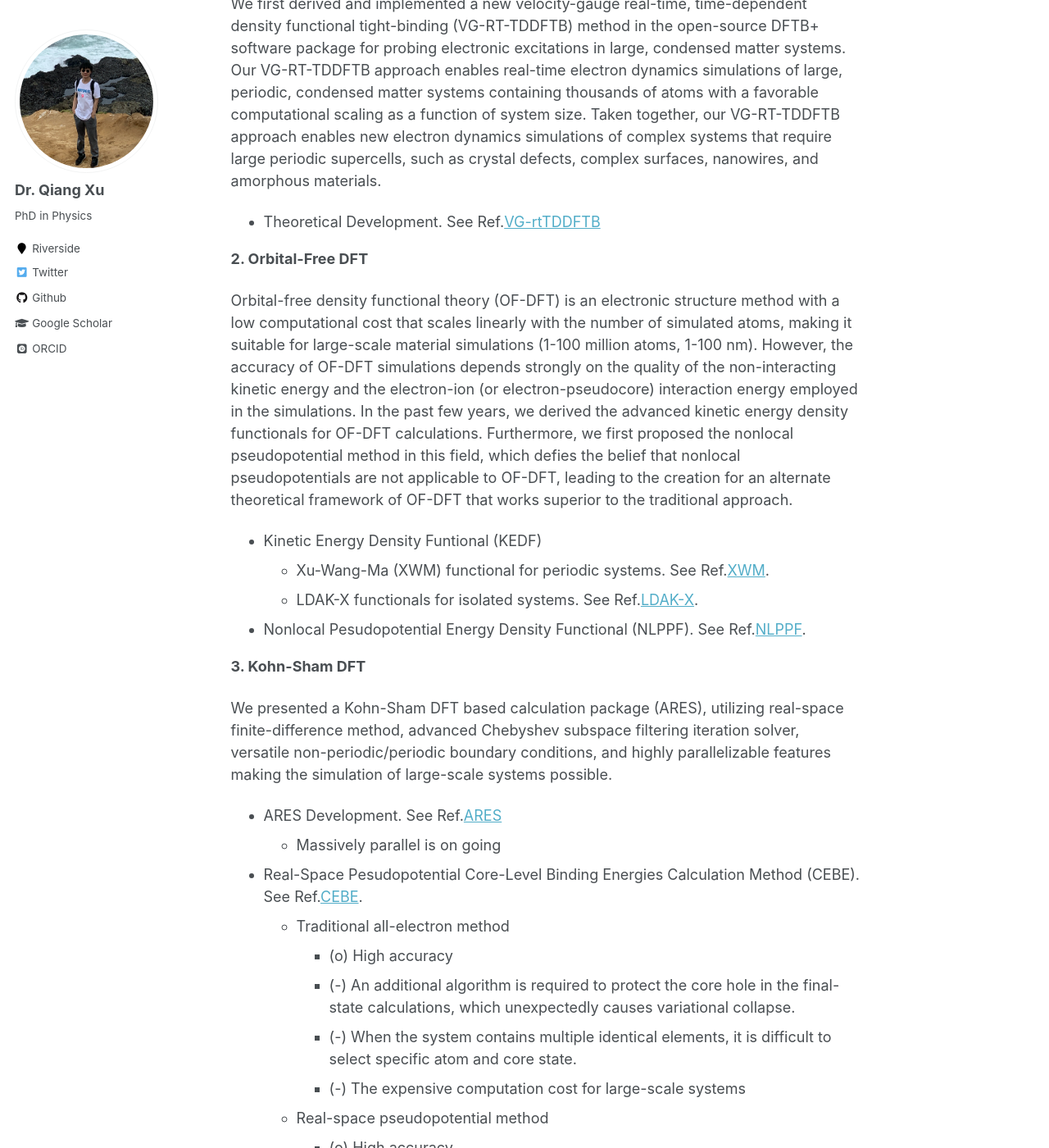
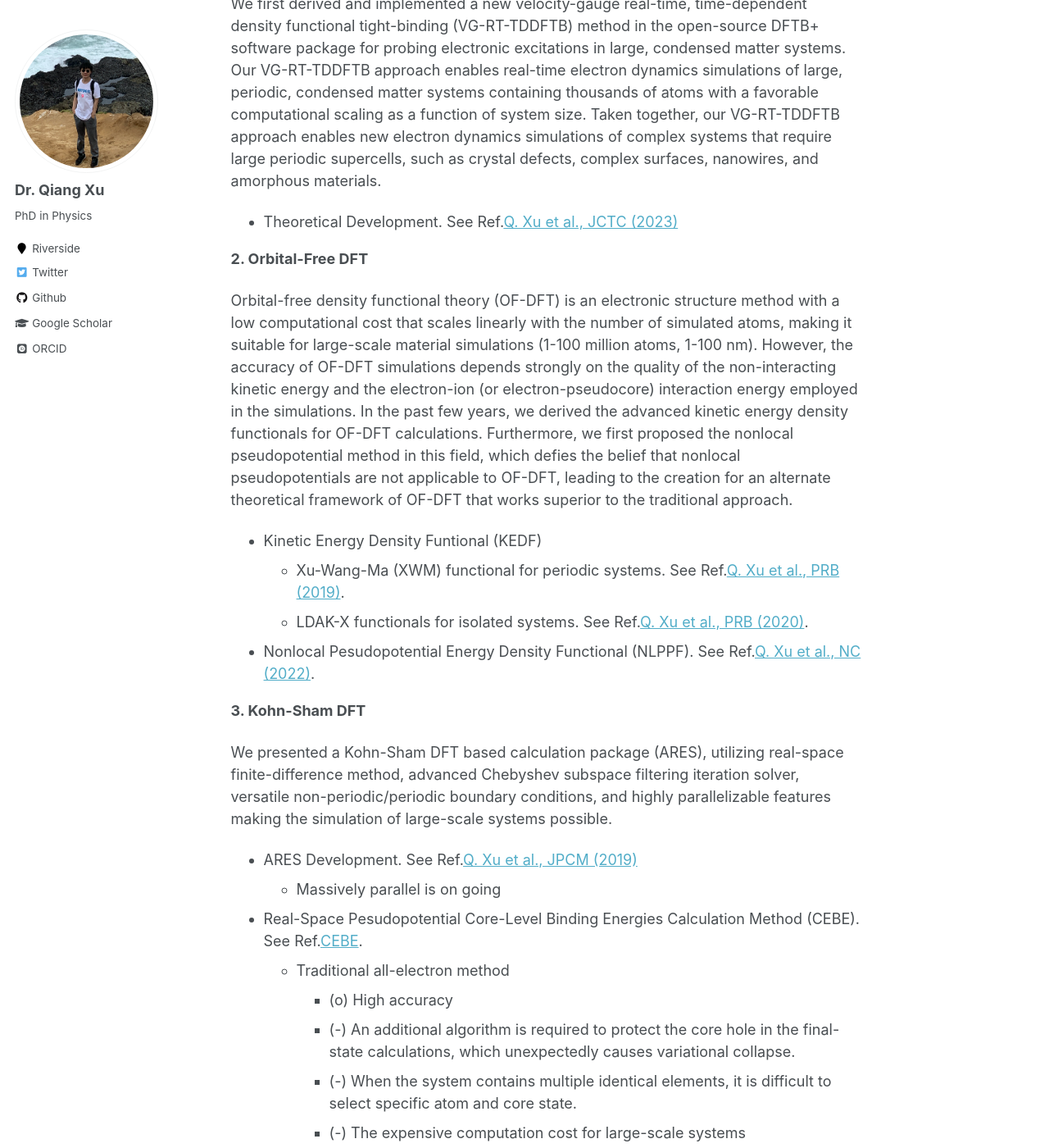
Before and after one commit to xqjlu/xqjlu.github.io, a Jekyll site: the page built from _pages/research.md, in a window 1280 px wide and 1400 px high, scrolled down 324 px. Shown: the whole window at 82% size. Built offline with Jekyll 4.4.1, drawn with Linux system fonts in a browser that asks for light colours; some web fonts are replaced.

Commit message:
research with Pub name

```diff
--- a/_pages/research.md
+++ b/_pages/research.md
@@ -12,20 +12,20 @@ In short, I am committed to developing fast and accurate computational theories
 **1. Velocity-Gauge Real-Time DFTB**
 
 We first derived and implemented a new velocity-gauge real-time, time-dependent density functional tight-binding (VG-RT-TDDFTB) method in the open-source DFTB+ software package for probing electronic excitations in large, condensed matter systems. Our VG-RT-TDDFTB approach enables real-time electron dynamics simulations of large, periodic, condensed matter systems containing thousands of atoms with a favorable computational scaling as a function of system size. Taken together, our VG-RT-TDDFTB approach enables new electron dynamics simulations of complex systems that require large periodic supercells, such as crystal defects, complex surfaces, nanowires, and amorphous materials.
-* Theoretical Development. See Ref.[VG-rtTDDFTB](https://doi.org/10.48550/arXiv.2308.09782)
+* Theoretical Development. See Ref.[Q. Xu et al., JCTC (2023)](https://doi.org/10.48550/arXiv.2308.09782)
 
 **2. Orbital-Free DFT**
 
 Orbital-free density functional theory (OF-DFT) is an electronic structure method with a low computational cost that scales linearly with the number of simulated atoms, making it suitable for large-scale material simulations (1-100 million atoms, 1-100 nm). However, the accuracy of OF-DFT simulations depends strongly on the quality of the non-interacting kinetic energy and the electron-ion (or electron-pseudocore) interaction energy employed in the simulations. In the past few years, we derived the advanced kinetic energy density functionals for OF-DFT calculations. Furthermore, we first proposed the nonlocal pseudopotential method in this field, which defies the belief that nonlocal pseudopotentials are not applicable to OF-DFT, leading to the creation for an alternate theoretical framework of OF-DFT that works superior to the traditional approach.
 * Kinetic Energy Density Funtional (KEDF)
-  * Xu-Wang-Ma (XWM) functional for periodic systems. See Ref.[XWM](https://doi.org/10.1103/PhysRevB.100.205132).
-  * LDAK-X functionals for isolated systems. See Ref.[LDAK-X](https://doi.org/10.1103/PhysRevB.101.045110).
-* Nonlocal Pesudopotential Energy Density Functional (NLPPF). See Ref.[NLPPF](https://doi.org/10.1038/s41467-022-29002-3).
+  * Xu-Wang-Ma (XWM) functional for periodic systems. See Ref.[Q. Xu et al., PRB (2019)](https://doi.org/10.1103/PhysRevB.100.205132).
+  * LDAK-X functionals for isolated systems. See Ref.[Q. Xu et al., PRB (2020)](https://doi.org/10.1103/PhysRevB.101.045110).
+* Nonlocal Pesudopotential Energy Density Functional (NLPPF). See Ref.[Q. Xu et al., NC (2022)](https://doi.org/10.1038/s41467-022-29002-3).
 
 **3. Kohn-Sham DFT**
 
 We presented a Kohn-Sham DFT based calculation package (ARES), utilizing real-space finite-difference method, advanced Chebyshev subspace filtering iteration solver, versatile non-periodic/periodic boundary conditions, and highly parallelizable features making the simulation of large-scale systems possible.
-* ARES Development. See Ref.[ARES](https://doi.org/10.1088/1361-648X/ab2a63)
+* ARES Development. See Ref.[Q. Xu et al., JPCM (2019)](https://doi.org/10.1088/1361-648X/ab2a63)
   * Massively parallel is on going
 * Real-Space Pesudopotential Core-Level Binding Energies Calculation Method (CEBE). See Ref.[CEBE](https://doi.org/10.1021/acs.jctc.2c00474).
   * Traditional all-electron method
```
